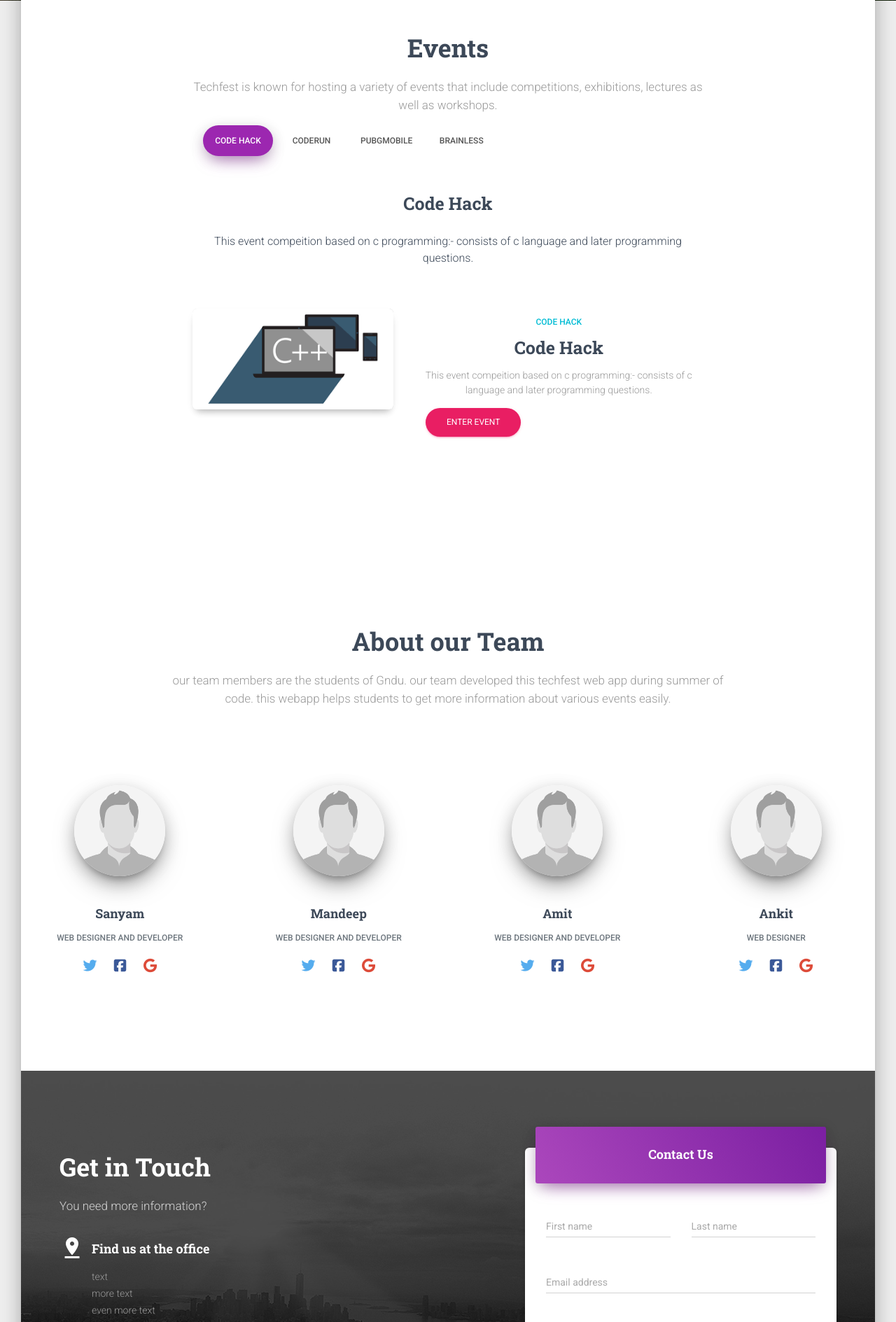
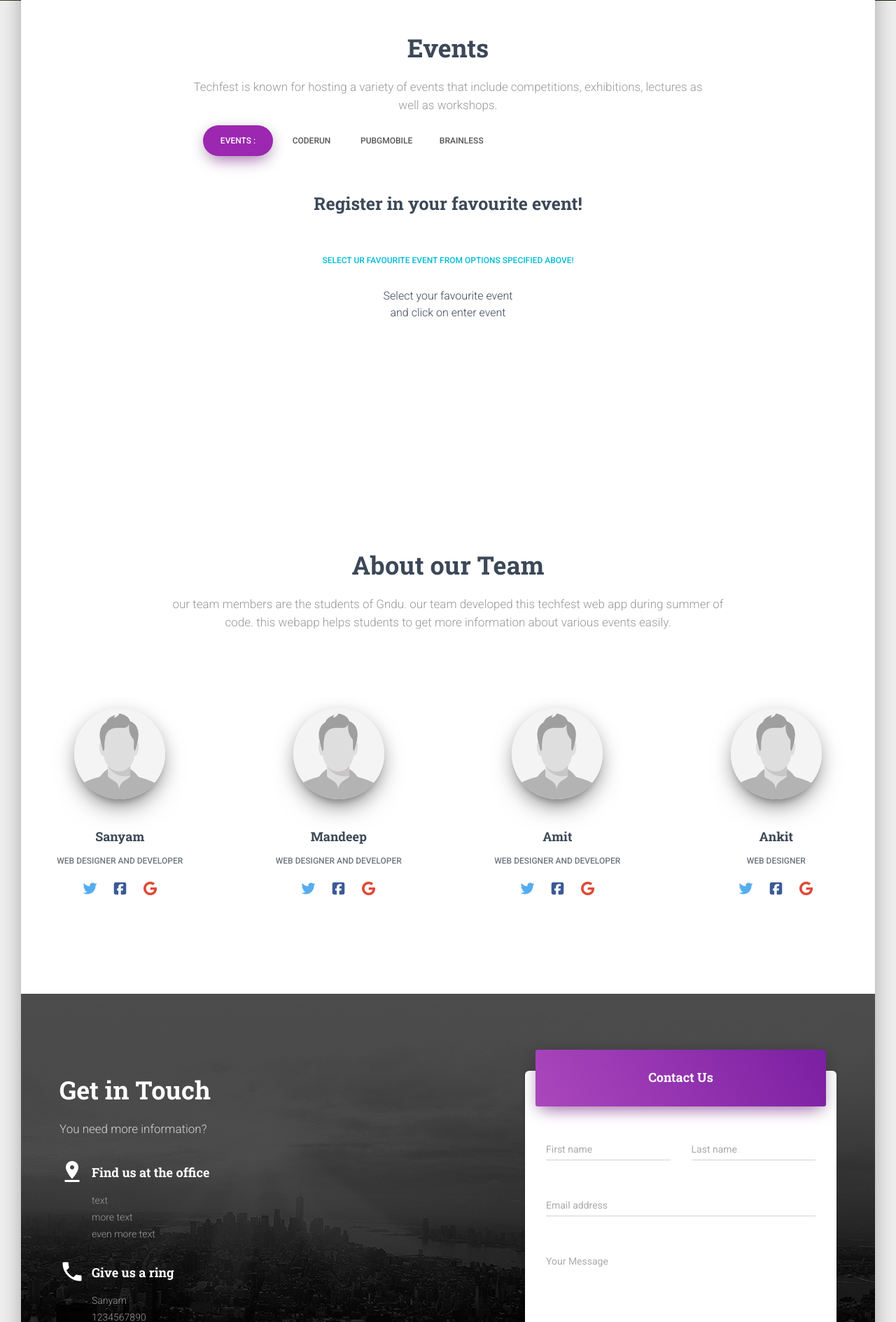
Before and after one commit to mandeepmourya007/gndu-fest, a Django app: page /events/ in a window 1280 px wide. Shown: the part 817-2706 px from the top of the page at 70% size. Run offline with Django 3.2, Linux system fonts and the light colour scheme; data comes from the database, SQL or seed files in the repository; some libraries are stand-ins or nearby versions.

Commit message:
event pg tweaked

```diff
--- a/events/templates/events/event.html
+++ b/events/templates/events/event.html
@@ -220,7 +220,7 @@
             <h5 class="description">Techfest is known for hosting a variety of events that include competitions, exhibitions, lectures as well as workshops.</h5>
             <ul class="nav nav-pills nav-pills-primary">
                       <li class="nav-item">
-						  <a class="nav-link active" href="#pill1" data-toggle="tab">Code Hack</a>
+						  <a class="nav-link active" href="#pill1" data-toggle="tab">Events :</a>
 					  </li>
 
 
@@ -252,36 +252,23 @@
 
 					<div class="tab-content tab-space">
                             <div class="tab-pane active" id="pill1">
-                            	<h3 class="title">Code Hack</h3>
-                              This event compeition based on c programming:- consists of c language and later programming questions.
+                            	<h3 class="title">Register in your favourite event!</h3>
 
+<div class="card-body">
+                  <h6 class="card-category text-info">Select ur favourite event from options specified above!</h6>
+                </div>
+                Select your favourite event<br>
+                and click on enter event
                             <div class="card card-plain card-blog">
                             <div class="row">
                                 <div class="col-md-5">
-                                    <div class="card-header card-header-image">
 
-                                            <img class="img img-raised" src="{% static "events/images/c++.png" %}">
-                                        </a>
-                                    </div>
                                 </div>
-                                <div class="col-md-7">
-                                    <h6 class="card-category text-info">Code Hack</h6>
-                                    <h3 class="card-title">
-                                        <a href="#pablo">Code Hack</a>
-                                    </h3>
-                                    <p class="card-description">
-                                        This event compeition based on c programming:- consists of c language and later programming questions.
-                                    </p>
-                                <div class="col-lg-4 col-md-6">
-                            <button class="btn btn-rose btn-round" data-toggle="modal" data-target="#smallAlertModal">
 
-                                Enter Event
-                            </button>
-                        </div>
                                 </div>
                             </div>
                         </div>
-                      </div>
+
 
                          {%  for e in events %}
 
```
